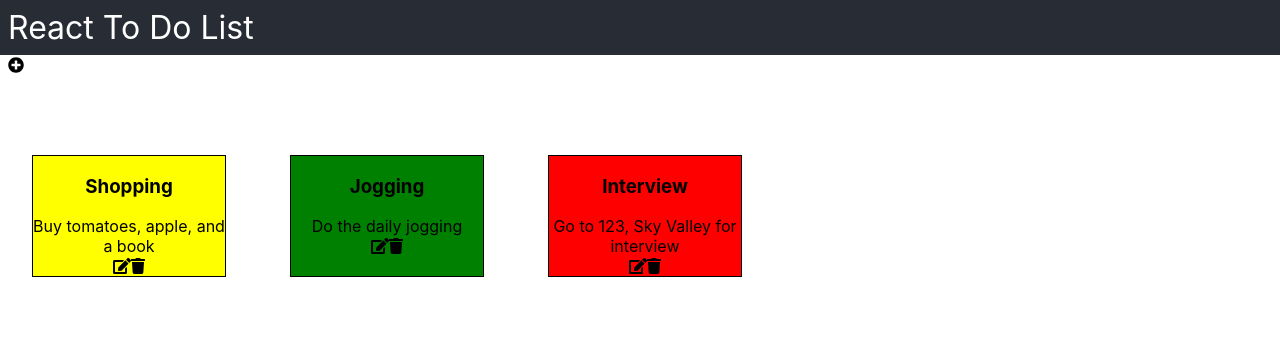
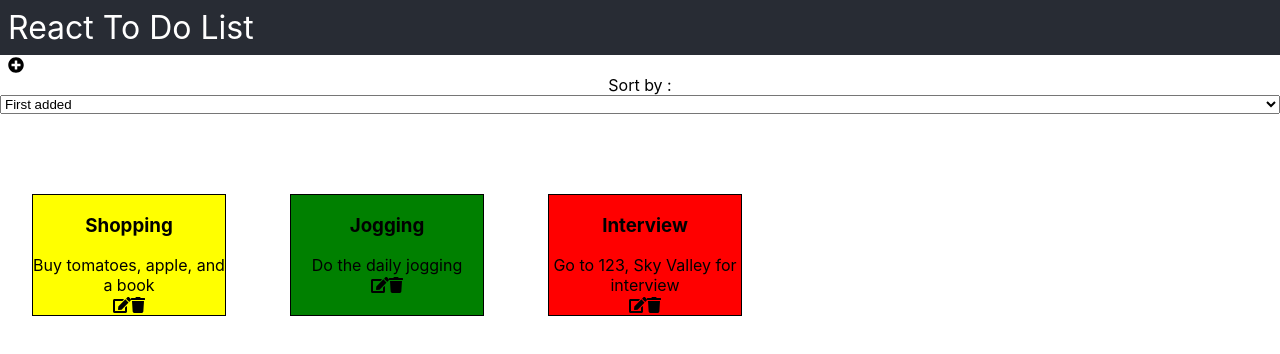
Before and after one commit to Skyrlon/react-todo-list, a React (Create React App) app: page / in a window 1280 px wide. Shown: the top 354 px of the page. Built offline with nearby package versions, Linux system fonts and the light colour scheme.

Commit message:
added an option to sort Todos

```diff
--- a/src/App.js
+++ b/src/App.js
@@ -31,6 +31,45 @@ const App = () => {
   const [todoToEdit, setTodoToEdit] = useState({});
   const [showForm, setShowForm] = useState(false);
   const [editingTodo, setEditingTodo] = useState(false);
+  const [sortBy, setSortBy] = useState("first-added");
+
+  const handleSortingChange = (e) => {
+    let sortedTodos = todos;
+    switch (e) {
+      case "last-added":
+        sortedTodos.sort(function (a, b) {
+          return b.id - a.id;
+        });
+        break;
+
+      case "first-added":
+        sortedTodos.sort(function (a, b) {
+          return a.id - b.id;
+        });
+        break;
+
+      case "lowest-priority":
+        const orderLowToHight = ["low", "medium", "hight"];
+        sortedTodos.sort(
+          (a, b) =>
+            orderLowToHight.indexOf(a.priority) -
+            orderLowToHight.indexOf(b.priority)
+        );
+        break;
+
+      case "hightest-priority":
+        const orderHightToLow = ["hight", "medium", "low"];
+        sortedTodos.sort(
+          (a, b) =>
+            orderHightToLow.indexOf(a.priority) -
+            orderHightToLow.indexOf(b.priority)
+        );
+        break;
+      default:
+        alert("an error as occured");
+    }
+    setTodos([...sortedTodos]);
+  };
 
   const addTodo = (todo) => {
     setShowForm(false);
@@ -73,6 +112,20 @@ const App = () => {
       <div className="add-button" onClick={() => setShowForm(true)}>
         <FontAwesomeIcon icon={faPlusCircle} />
       </div>
+      <label htmlFor="sorting">Sort by : </label>
+      <select
+        name="sorting"
+        value={sortBy}
+        onChange={(e) => {
+          setSortBy(e.target.value);
+          handleSortingChange(e.target.value);
+        }}
+      >
+        <option value="last-added">Last added</option>
+        <option value="first-added">First added</option>
+        <option value="hightest-priority">Highest priority</option>
+        <option value="lowest-priority">Lowest riority</option>
+      </select>
       {showForm && (
         <AddTodo
           onAdd={addTodo}
--- a/src/components/AddTodo.jsx
+++ b/src/components/AddTodo.jsx
@@ -47,13 +47,14 @@ const AddTodo = ({ onAdd, onEdit, isEditingTodo, todoToEdit }) => {
       return;
     }
 
-    if (isEditingTodo) {
-      const id = todoToEdit.id;
-      const priority = todoToEdit.priority;
-      onEdit({ id, title, details, priority });
-    } else {
-      onAdd({ title, details, priority });
-    }
+    isEditingTodo
+      ? onEdit({
+          id: todoToEdit.id,
+          title,
+          details,
+          priority,
+        })
+      : onAdd({ title, details, priority });
 
     setTitle("");
     setDetails("");
@@ -78,11 +79,6 @@ const AddTodo = ({ onAdd, onEdit, isEditingTodo, todoToEdit }) => {
           onChange={(e) => setDetails(e.target.value)}
           value={details}
         />
-        <input
-          type="submit"
-          value={isEditingTodo ? "Edit Todo" : "Add to the list"}
-        />
-        <label htmlFor="priority"></label>
         <select
           name="priority"
           value={priority}
@@ -93,6 +89,10 @@ const AddTodo = ({ onAdd, onEdit, isEditingTodo, todoToEdit }) => {
           <option value="medium">Medium</option>
           <option value="low">Low</option>
         </select>
+        <input
+          type="submit"
+          value={isEditingTodo ? "Edit Todo" : "Add to the list"}
+        />
       </form>
     </StyledAddTodo>
   );
--- a/src/components/Todos.jsx
+++ b/src/components/Todos.jsx
@@ -15,6 +15,17 @@ const StyledTodos = styled.div`
     width: 15%;
     margin-left: 2.5%;
     margin-right: 2.5%;
+    &.priority {
+      &-hight {
+        background-color: red;
+      }
+      &-medium {
+        background-color: yellow;
+      }
+      &-low {
+        background-color: green;
+      }
+    }
   }
 `;
 
@@ -22,15 +33,7 @@ const Todos = ({ TodoListItems, editTodo, deleteTodo }) => {
   return (
     <StyledTodos>
       {TodoListItems.map((element) => (
-        <div
-          key={element.id}
-          style={{
-            backgroundColor:
-              (element.priority === "hight" && "red") ||
-              (element.priority === "medium" && "yellow") ||
-              (element.priority === "low" && "green"),
-          }}
-        >
+        <div key={element.id} className={`priority-${element.priority}`}>
           <h3>{element.title}</h3>
           <div>{element.details}</div>
           <FontAwesomeIcon icon={faEdit} onClick={() => editTodo(element)} />
```
